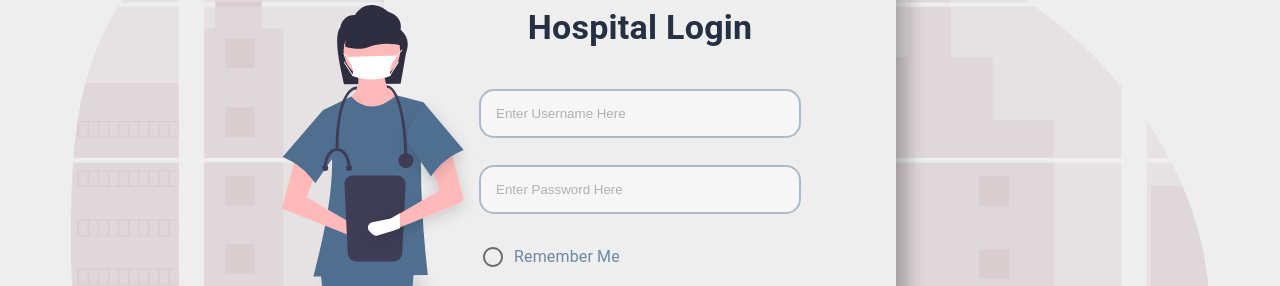
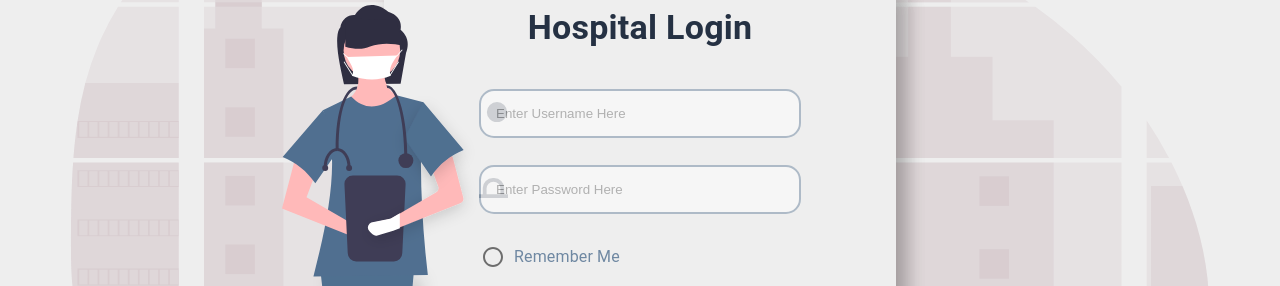
Before and after one commit to 1adityas/HMS, a React (Create React App) app: page / in a window 1280 px wide. Shown: the part 219-505 px from the top of the page. Built offline with nearby package versions, Linux system fonts and the light colour scheme.

Commit message:
icon added

```diff
--- a/src/components/CardItem.js
+++ b/src/components/CardItem.js
@@ -10,6 +10,7 @@ import CircleCheckedFilled from '@material-ui/icons/CheckCircle';
 import CircleUnchecked from '@material-ui/icons/RadioButtonUnchecked';
 import { Radio,Checkbox, TextField,FormGroup,FormControlLabel } from '@material-ui/core';
 import user from '../Icon awesome-user-alt.svg';
+
 
 
 const useStyles = makeStyles({
@@ -60,9 +61,16 @@ const [password, setPassword] = useState('');
 
 
         <div className='fieldAlign'>
-        <input onChange={event => setUsername(event.target.value)} type="text" style={{'width':"60%", "borderColor":"#6F88A2"}} placeholder='Enter Username Here'></input>
+          <div>
+            <i className='userImg'>
+          <input onChange={event => setUsername(event.target.value)} type="text" style={{'width':"60%", "borderColor":"#6F88A2"}} placeholder='Enter Username Here'></input>
+          </i>
+          </div>
+          <div>
+            <i className='passImg'>
         <input onChange={event => setPassword(event.target.value)} type="text" style={{'width':"60%", "borderColor":"#6F88A2"}} placeholder='Enter Password Here'></input>
-
+        </i>
+        </div>
         <FormGroup>
           <FormControlLabel
           style={{"color":'#6F88A2',"margin-left":'15%' ,'padding-top':'0px',}}
--- a/src/components/Login.css
+++ b/src/components/Login.css
@@ -78,6 +78,24 @@
     text-align: center;
 }
 
+.userImg
+{
+    background-image: url("../Icon awesome-user-alt.svg");
+    background-repeat: no-repeat;
+    background-position:start;
+    height: 0.5px;
+    width: 0.5px;
+    /* width: 100%; */
+}
+.passImg
+{
+    background-image: url("../Icon\ metro-lock.svg");
+    background-repeat: no-repeat;
+    height: 0.5px;
+    width: 0.5px;
+    /* background-position:start; */
+}
+
 /*
 .checkbox-round {
     width: 1.3em;
```
